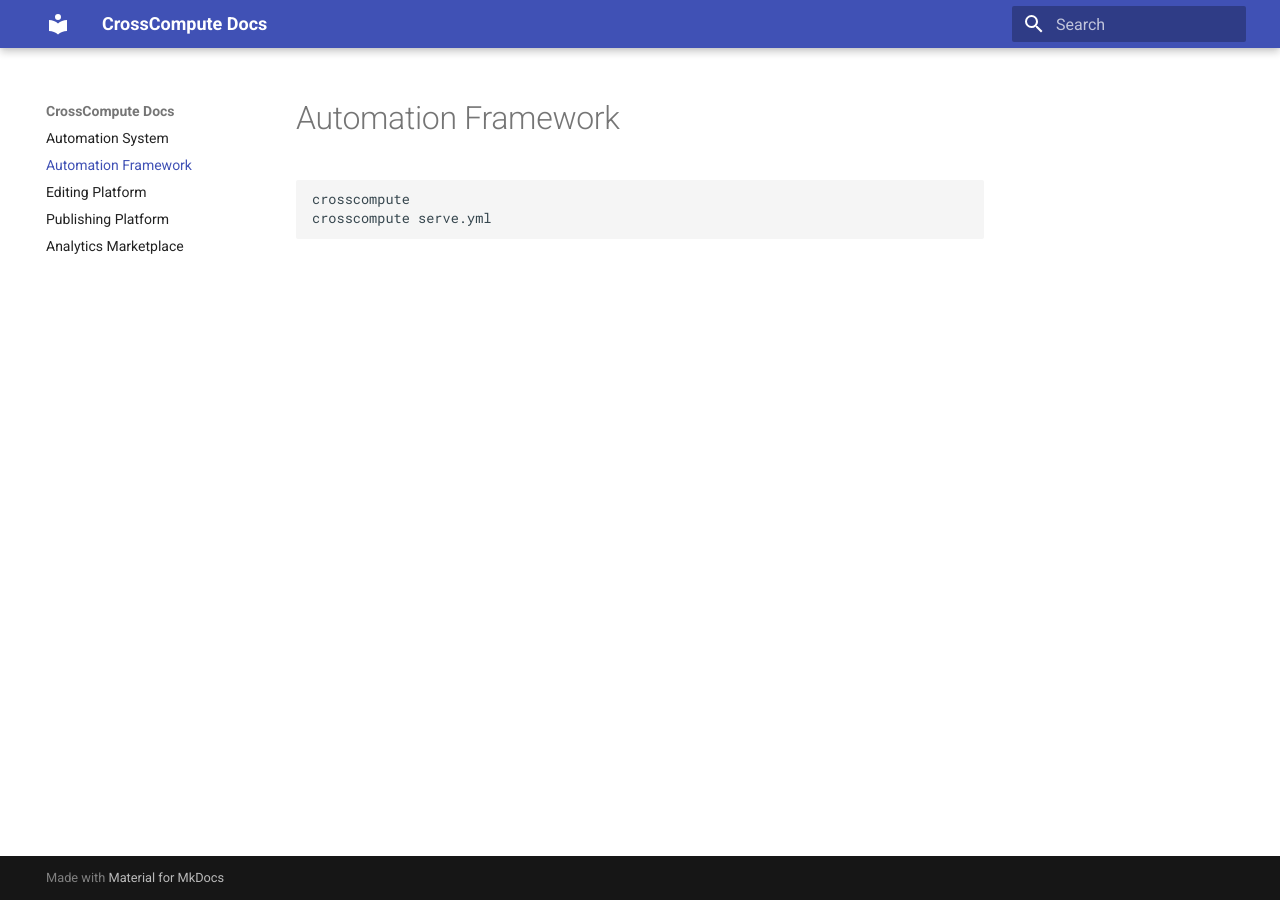
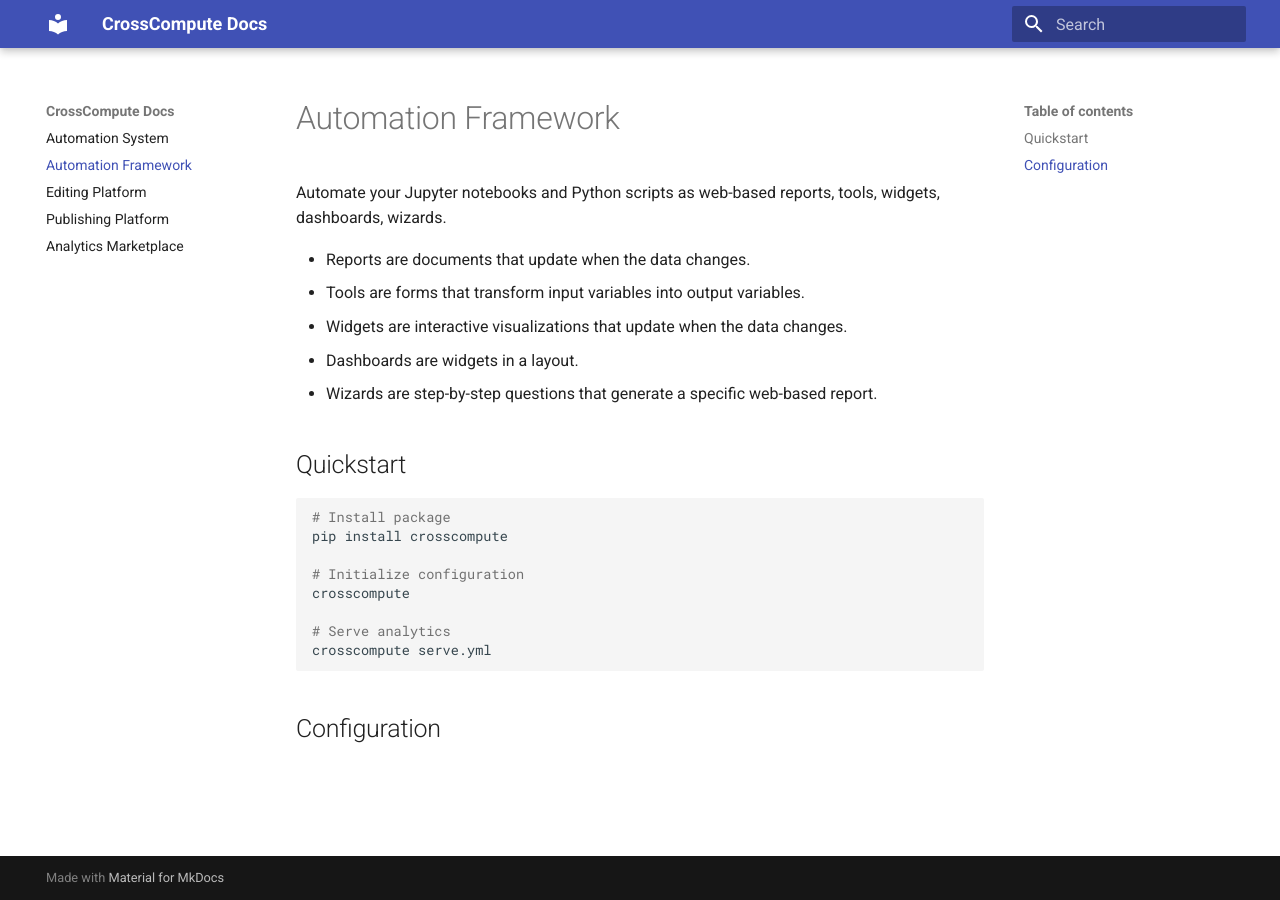
Before and after one commit to crosscompute/crosscompute-docs, an MkDocs documentation site: the page built from docs/automation-framework/README.md, in a window 1280 px wide. Built offline with MkDocs 1.6.1 and Material for MkDocs 9.7.7, drawn with Linux system fonts in a browser that asks for light colours.

Commit message:
Save notes

````diff
--- a/docs/automation-framework/README.md
+++ b/docs/automation-framework/README.md
@@ -1,6 +1,24 @@
 # Automation Framework
 
+Automate your Jupyter notebooks and Python scripts as web-based reports, tools, widgets, dashboards, wizards.
+
+- Reports are documents that update when the data changes.
+- Tools are forms that transform input variables into output variables.
+- Widgets are interactive visualizations that update when the data changes.
+- Dashboards are widgets in a layout.
+- Wizards are step-by-step questions that generate a specific web-based report.
+
+## Quickstart
+
 ```bash
+# Install package
+pip install crosscompute
+
+# Initialize configuration
 crosscompute
+
+# Serve analytics
 crosscompute serve.yml
 ```
+
+## Configuration
--- a/mkdocs.yml
+++ b/mkdocs.yml
@@ -6,3 +6,6 @@
   - Editing Platform: editing-platform/README.md
   - Publishing Platform: publishing-platform/README.md
   - Analytics Marketplace: analytics-marketplace/README.md
+markdown_extensions:
+  - pymdownx.highlight
+  - pymdownx.superfences
````
Also changed, not shown: docs/README.md (+1 -1 lines).
